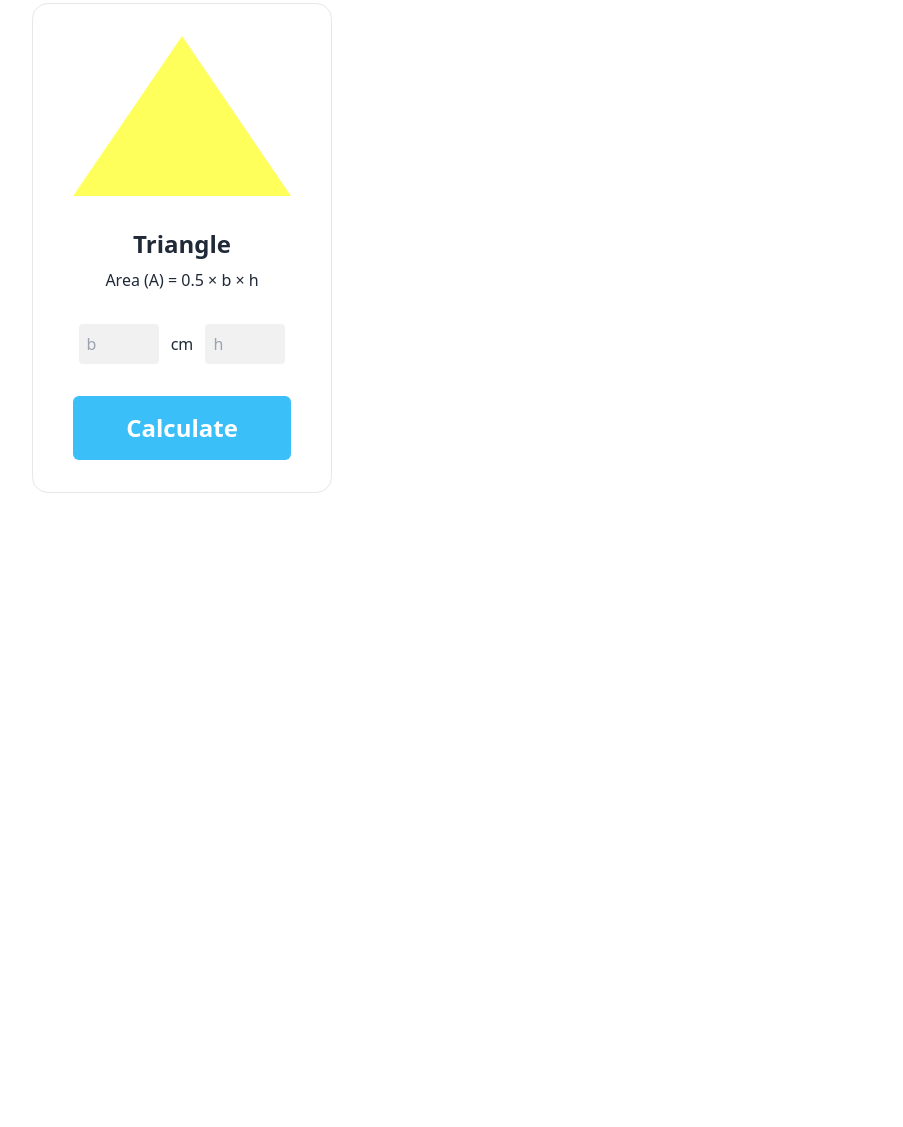
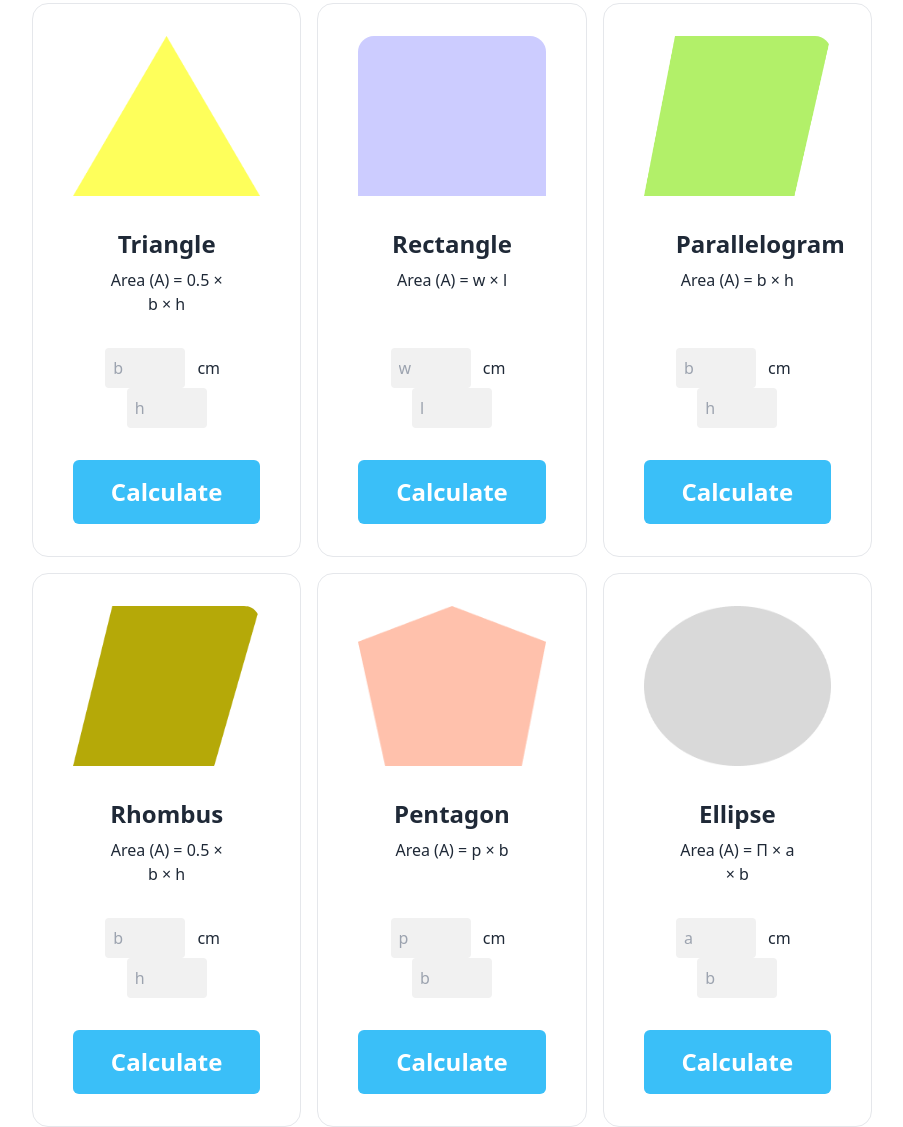
Before and after one commit to Mostakimw/geometry-genius, a plain HTML site: page index.html in a window 1280 px wide. Shown: the part 181-1308 px from the top of the page, without its empty margins (8-911 px from the left). Before the commit the page ends 800 px from the top, so only its background shows below. Drawn offline with nearby package versions, Linux system fonts and the light colour scheme.

Commit message:
all type of geometry added

```diff
--- a/index.html
+++ b/index.html
@@ -29,7 +29,8 @@
     <main>
         <section class="mt-10 px-10">
             <!-- Geometry section  -->
-            <div class="grid grid-cols-4">
+            <div class="grid grid-cols-3 gap-4 w-[70%]">
+                <!-- ! triangle  -->
                 <div class="card w-full bg-base-100 border border-lg px-10 py-8">
                     <figure><img src="./images/triangle.png" class="h-40 w-60" alt="triangle" /></figure>
                     <div class="card-body text-center">
@@ -40,6 +41,75 @@
                         <input class="w-20 bg-[#F1F1F1] px-2 py-2 rounded text-black" type="text" placeholder="b">
                         <span class="px-2">cm</span>
                         <input class="w-20 bg-[#F1F1F1] px-2 py-2 rounded text-black" type="text" placeholder="h">
+                    </div>
+                    <button class="btn-info rounded-md py-4 text-2xl font-bold text-white">Calculate</button>
+                </div>
+                <!-- ! rectangle  -->
+                <div class="card w-full bg-base-100 border border-lg px-10 py-8">
+                    <figure><img src="./images/rectangle.png" class="h-40 w-60" alt="Parallelogram" /></figure>
+                    <div class="card-body text-center">
+                        <h2 class="font-bold text-2xl">Rectangle</h2>
+                        <p>Area (A) = w &#215; l</p>
+                    </div>
+                    <div class="text-center mb-8">
+                        <input class="w-20 bg-[#F1F1F1] px-2 py-2 rounded text-black" type="text" placeholder="w">
+                        <span class="px-2">cm</span>
+                        <input class="w-20 bg-[#F1F1F1] px-2 py-2 rounded text-black" type="text" placeholder="l">
+                    </div>
+                    <button class="btn-info rounded-md py-4 text-2xl font-bold text-white">Calculate</button>
+                </div>
+                <!-- ! Parallelogram  -->
+                <div class="card w-full bg-base-100 border border-lg px-10 py-8">
+                    <figure><img src="./images/parallelogram.png" class="h-40 w-60" alt="Parallelogram" /></figure>
+                    <div class="card-body text-center">
+                        <h2 class="font-bold text-2xl">Parallelogram</h2>
+                        <p>Area (A) = b &#215; h</p>
+                    </div>
+                    <div class="text-center mb-8">
+                        <input class="w-20 bg-[#F1F1F1] px-2 py-2 rounded text-black" type="text" placeholder="b">
+                        <span class="px-2">cm</span>
+                        <input class="w-20 bg-[#F1F1F1] px-2 py-2 rounded text-black" type="text" placeholder="h">
+                    </div>
+                    <button class="btn-info rounded-md py-4 text-2xl font-bold text-white">Calculate</button>
+                </div>
+                <!-- ! Rhombus  -->
+                <div class="card w-full bg-base-100 border border-lg px-10 py-8">
+                    <figure><img src="./images/rhombus.png" class="h-40 w-60" alt="Rhombus" /></figure>
+                    <div class="card-body text-center">
+                        <h2 class="font-bold text-2xl">Rhombus</h2>
+                        <p>Area (A) = 0.5 &#215; b &#215; h</p>
+                    </div>
+                    <div class="text-center mb-8">
+                        <input class="w-20 bg-[#F1F1F1] px-2 py-2 rounded text-black" type="text" placeholder="b">
+                        <span class="px-2">cm</span>
+                        <input class="w-20 bg-[#F1F1F1] px-2 py-2 rounded text-black" type="text" placeholder="h">
+                    </div>
+                    <button class="btn-info rounded-md py-4 text-2xl font-bold text-white">Calculate</button>
+                </div>
+                <!-- ! Pentagon -->
+                <div class="card w-full bg-base-100 border border-lg px-10 py-8">
+                    <figure><img src="./images/pentagon.png" class="h-40 w-60" alt="Pentagon" /></figure>
+                    <div class="card-body text-center">
+                        <h2 class="font-bold text-2xl">Pentagon</h2>
+                        <p>Area (A) = p &#215; b</p>
+                    </div>
+                    <div class="text-center mb-8">
+                        <input class="w-20 bg-[#F1F1F1] px-2 py-2 rounded text-black" type="text" placeholder="p">
+                        <span class="px-2">cm</span>
+                        <input class="w-20 bg-[#F1F1F1] px-2 py-2 rounded text-black" type="text" placeholder="b">
+                    </div>
+                    <button class="btn-info rounded-md py-4 text-2xl font-bold text-white">Calculate</button>
+                </div>
+                <div class="card w-full bg-base-100 border border-lg px-10 py-8">
+                    <figure><img src="./images/ellipse.png" class="h-40 w-60" alt="Ellipse" /></figure>
+                    <div class="card-body text-center">
+                        <h2 class="font-bold text-2xl">Ellipse</h2>
+                        <p>Area (A) = &Pi; &#215; a &#215; b</p>
+                    </div>
+                    <div class="text-center mb-8">
+                        <input class="w-20 bg-[#F1F1F1] px-2 py-2 rounded text-black" type="text" placeholder="a">
+                        <span class="px-2">cm</span>
+                        <input class="w-20 bg-[#F1F1F1] px-2 py-2 rounded text-black" type="text" placeholder="b">
                     </div>
                     <button class="btn-info rounded-md py-4 text-2xl font-bold text-white">Calculate</button>
                 </div>
```
